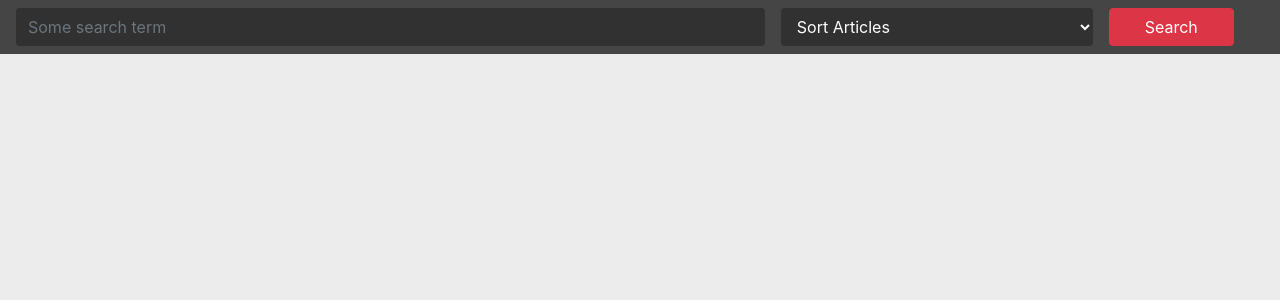
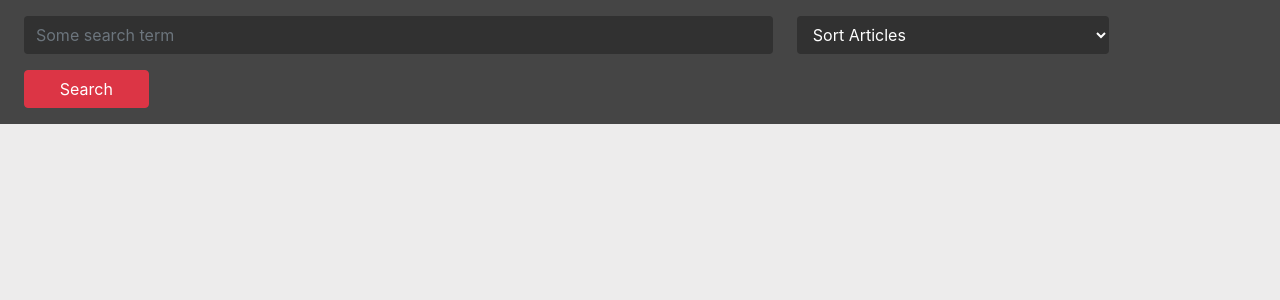
Before and after one commit to miteshravindra/Dia-Co-Challenge, a React (Create React App) app: page / in a window 1280 px wide. Shown: the top 300 px of the page. Built offline with nearby package versions, Linux system fonts and the light colour scheme.

Commit message:
code cleanup

```diff
--- a/src/App.js
+++ b/src/App.js
@@ -4,6 +4,7 @@ import "./App.css";
 import SearchBar from "./components/SearchBar";
 import SearchResults from "./components/SearchResults";
 import Spinner from "react-bootstrap/Spinner";
+import API from "../src/constant/api";
 
 class App extends React.Component {
   state = {
@@ -15,10 +16,23 @@ class App extends React.Component {
   onSubmitHandler = (event) => {
     event.preventDefault();
     if (event.target[0].value.length > 0) {
+      if (event.target[1].value === "Sort Articles") {
         this.setState({ ...this.state, loading: true });
         axios({
           method: "GET",
-        url: `https://newsapi.org/v2/everything?q=${event.target[0].value}&apiKey=15dc83448e474572a8b002056492d4c7`,
+          url: `${API.url}?q=${event.target[0].value}&apiKey=${API.key}`,
+        }).then(({ data }) => {
+          this.setState({
+            ...this.state,
+            loading: false,
+            newsArticles: [...data.articles],
+          });
+        });
+      } else {
+        this.setState({ ...this.state, loading: true });
+        axios({
+          method: "GET",
+          url: `${API.url}?q=${event.target[0].value}&sortBy=${event.target[1].value}&apiKey=${API.key}`,
         }).then(({ data }) => {
           this.setState({
             ...this.state,
@@ -27,36 +41,13 @@ class App extends React.Component {
           });
         });
       }
-  };
-
-  onChangeHandler = (event) => {
-    console.dir(event.target);
-    if (
-      event.target.value !== "Sort Articles" &&
-      event.target.tagName === "SELECT" &&
-      event.target.previousElementSibling.value.length > 0
-    ) {
-      this.setState({ ...this.state, loading: true });
-      axios({
-        method: "GET",
-        url: `https://newsapi.org/v2/everything?q=${event.target.previousElementSibling.value}&sortBy=${event.target.value}&apiKey=15dc83448e474572a8b002056492d4c7`,
-      }).then(({ data }) => {
-        this.setState({
-          ...this.state,
-          loading: false,
-          newsArticles: [...data.articles],
-        });
-      });
     }
   };
 
   render() {
     return (
       <div className="App">
-        <SearchBar
-          onSubmitHandler={this.onSubmitHandler}
-          onChangeHandler={this.onChangeHandler}
-        />
+        <SearchBar onSubmitHandler={this.onSubmitHandler} />
         {this.state.loading ? (
           <div className="spinnerContainer">
             <Spinner animation="grow" variant="dark" />
--- a/src/components/SearchBar.css
+++ b/src/components/SearchBar.css
@@ -1,8 +1,9 @@
 .inputSearchBar {
-  width: 60% !important;
   background-color: #313131;
   color: white;
   border: 0px;
+  width: 100%;
+  margin: 0.5rem;
 }
 
 .formContainer {
@@ -14,13 +15,43 @@
 }
 
 .selectContainer {
-  width: 25% !important;
+  width: 100%;
+  margin: 0.5rem;
   background-color: #313131;
   color: white;
   border: 0px;
-  margin: 0px 1rem;
 }
 
 .navButton {
-  width: 10%;
+  width: 100%;
+  margin: 0.5rem;
 }
+
+@media only screen and (min-width: 768px) {
+  .inputSearchBar {
+    width: 60% !important;
+    background-color: #313131;
+    color: white;
+    border: 0px;
+  }
+
+  .formContainer {
+    width: 100%;
+  }
+
+  .navBar {
+    background-color: #454545;
+  }
+
+  .selectContainer {
+    width: 25% !important;
+    background-color: #313131;
+    color: white;
+    border: 0px;
+    margin: 0px 1rem;
+  }
+
+  .navButton {
+    width: 10%;
+  }
+}
--- a/src/components/SearchBar.js
+++ b/src/components/SearchBar.js
@@ -3,18 +3,13 @@ import { Navbar, Form, FormControl, Button } from "react-bootstrap";
 
 import "./SearchBar.css";
 
-export default function SearchBar({ onSubmitHandler, onChangeHandler }) {
+export default function SearchBar({ onSubmitHandler }) {
   return (
     <div>
       <Navbar expand="lg" className="navBar">
         <Navbar.Toggle aria-controls="basic-navbar-nav" />
         <Navbar.Collapse id="basic-navbar-nav">
-          <Form
-            inline
-            className="formContainer"
-            onChange={onChangeHandler}
-            onSubmit={onSubmitHandler}
-          >
+          <Form inline className="formContainer" onSubmit={onSubmitHandler}>
             <FormControl
               type="text"
               className="inputSearchBar"
--- a/src/components/SearchResults.css
+++ b/src/components/SearchResults.css
@@ -1,7 +1,12 @@
 .searchResultContainer {
   padding: 2%;
-  display: flex;
-  flex-wrap: wrap;
-  align-items: stretch;
-  justify-content: space-evenly;
 }
+
+@media only screen and (min-width: 768px) {
+  .searchResultContainer {
+    display: flex;
+    flex-wrap: wrap;
+    align-items: stretch;
+    justify-content: space-evenly;
+  }
+}
--- /dev/null
+++ b/src/constant/api.js
@@ -0,0 +1,6 @@
+const API = {
+  url: "https://newsapi.org/v2/everything",
+  key: "15dc83448e474572a8b002056492d4c7",
+};
+
+export default API;
```
Lines whose indentation alone changed are shown as unchanged.
